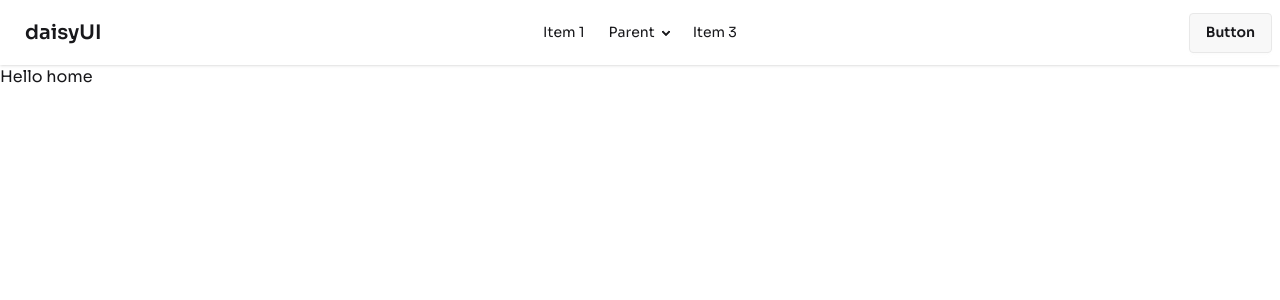
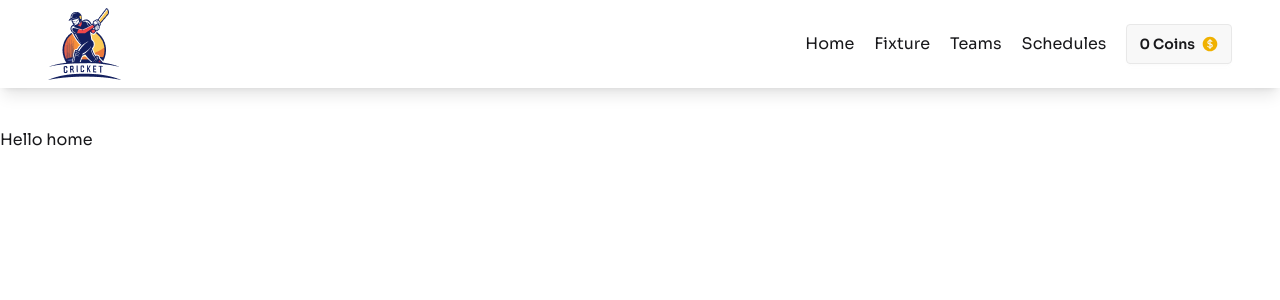
Before and after one commit to LaboneeAktar/dream-cricket-team, a React (Vite) app: page / in a window 1280 px wide. Shown: the top 300 px of the page. Built offline with nearby package versions, Linux system fonts and the light colour scheme.

Commit message:
Design navbar and use react icon

```diff
--- a/package.json
+++ b/package.json
@@ -13,6 +13,7 @@
     "@tailwindcss/vite": "^4.1.11",
     "react": "^19.1.0",
     "react-dom": "^19.1.0",
+    "react-icons": "^5.5.0",
     "tailwindcss": "^4.1.11"
   },
   "devDependencies": {
--- a/src/Components/Navbar/Nav.jsx
+++ b/src/Components/Navbar/Nav.jsx
@@ -1,7 +1,9 @@
+import logo from "../../assets/images/logo.png";
+import { HiCurrencyDollar } from "react-icons/hi2";
 const Nav = () => {
   return (
     <div>
-      <div className="navbar bg-base-100 shadow-sm">
+      <div className="navbar bg-base-100 shadow-lg lg:mb-10">
         <div className="navbar-start">
           <div className="dropdown">
             <div tabIndex={0} role="button" className="btn btn-ghost lg:hidden">
@@ -26,51 +28,46 @@ const Nav = () => {
               className="menu menu-sm dropdown-content bg-base-100 rounded-box z-1 mt-3 w-52 p-2 shadow"
             >
               <li>
-                <a>Item 1</a>
+                <a>Home</a>
               </li>
               <li>
-                <a>Parent</a>
-                <ul className="p-2">
-                  <li>
-                    <a>Submenu 1</a>
-                  </li>
-                  <li>
-                    <a>Submenu 2</a>
-                  </li>
-                </ul>
+                <a>Fixture</a>
               </li>
               <li>
-                <a>Item 3</a>
+                <a>Teams</a>
               </li>
+              <li>
+                <a>Schedules</a>
+              </li>
+              <button className="btn" type="button">
+                0 Coins{" "}
+                <HiCurrencyDollar className="text-yellow-500 text-lg font-bold" />
+              </button>
             </ul>
           </div>
-          <a className="btn btn-ghost text-xl">daisyUI</a>
+          <div>
+            <img className="ml-28 lg:ml-10" src={logo} alt="" />
+          </div>
         </div>
-        <div className="navbar-center hidden lg:flex">
-          <ul className="menu menu-horizontal px-1">
-            <li>
-              <a>Item 1</a>
+        <div className="navbar-end hidden lg:flex lg:items-center">
+          <ul className="flex gap-5 px-10 py-4">
+            <li className="pt-2">
+              <a>Home</a>
             </li>
-            <li>
-              <details>
-                <summary>Parent</summary>
-                <ul className="p-2">
-                  <li>
-                    <a>Submenu 1</a>
-                  </li>
-                  <li>
-                    <a>Submenu 2</a>
-                  </li>
-                </ul>
-              </details>
+            <li className="pt-2">
+              <a>Fixture</a>
             </li>
-            <li>
-              <a>Item 3</a>
+            <li className="pt-2">
+              <a>Teams</a>
             </li>
+            <li className="pt-2">
+              <a>Schedules</a>
+            </li>
+            <button className="btn px-3 py-2" type="button">
+              0 Coins{" "}
+              <HiCurrencyDollar className="text-yellow-500 text-lg font-bold" />
+            </button>
           </ul>
-        </div>
-        <div className="navbar-end">
-          <a className="btn">Button</a>
         </div>
       </div>
     </div>
```
Also changed, not shown: 1 other file (tests, documents, lock files or other folders).
